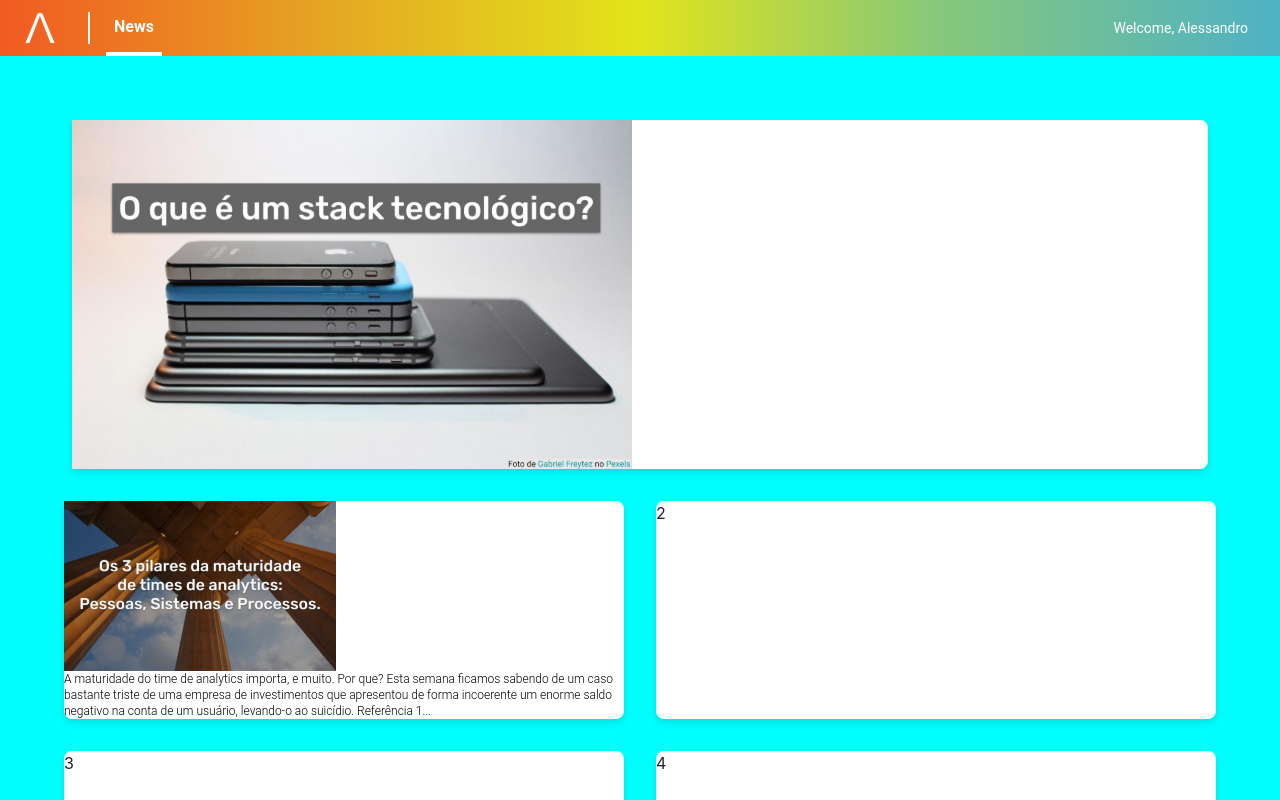
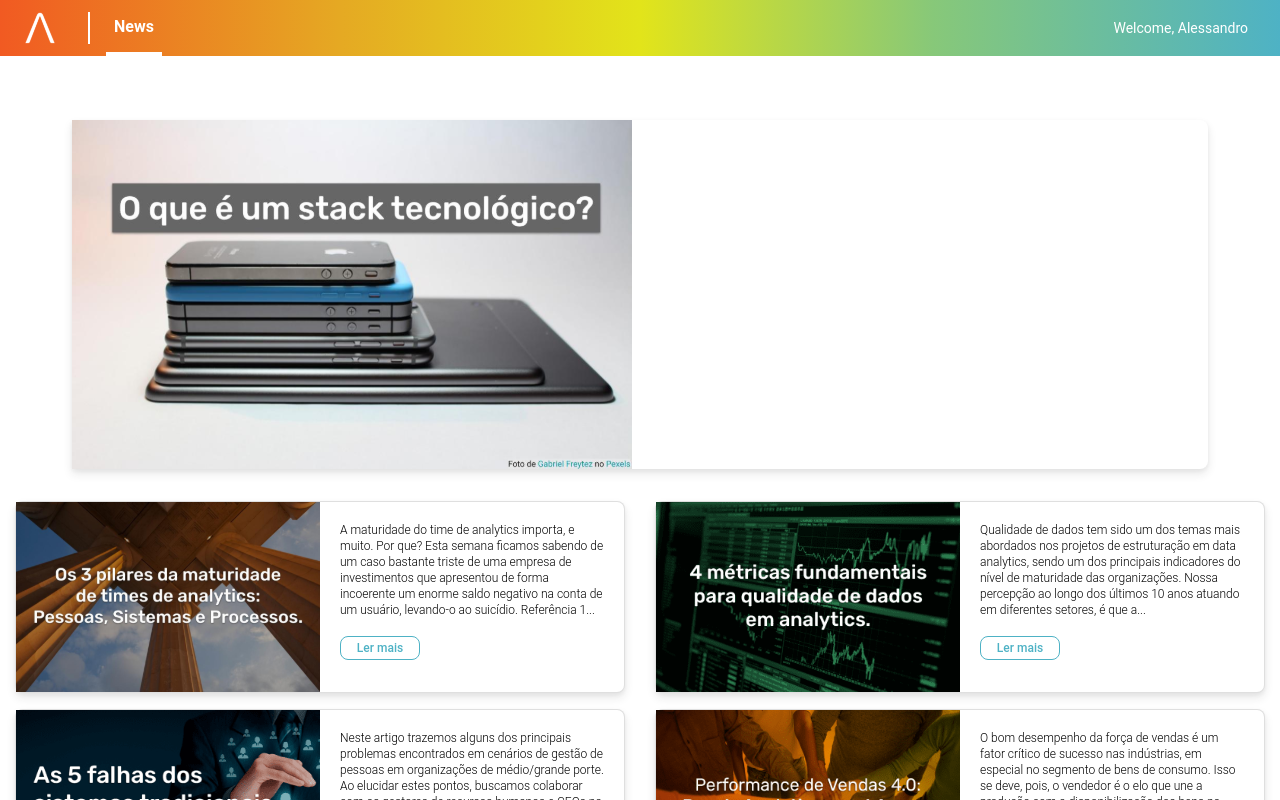
Before and after one commit to AlessandroBarreto/Aquarela-Challenge, a React (Create React App) app: page / in a window 1280 px wide. Shown: the top 800 px of the page. Built offline with nearby package versions, Linux system fonts and the light colour scheme; the HTML template or start-up script is replaced by a standard one.

Commit message:
update subnews card

```diff
--- a/src/App.css
+++ b/src/App.css
@@ -1,7 +1,3 @@
 .App {
-  height: 100vh;
+  height: 100%;
 }
-
-body {
-  background-color: aqua;
-}
--- a/src/App.js
+++ b/src/App.js
@@ -1,17 +1,14 @@
 import React from "react";
 import "./App.css";
 import Header from "./components/Header";
-//import NewsView from "./components/views/NewsView";
-import MainNew from "./components/MainNew";
-import SubNew from "./components/SubNew";
-import Footer from "./components/Footer"
+import NewsView from "./components/views/NewsView";
+import Footer from "./components/Footer";
 
 const App = () => {
   return (
-    <div className="App" >
+    <div className="App">
       <Header />
-      <MainNew />
-      <SubNew />
+      <NewsView />
       <Footer />
     </div>
   );
--- a/src/components/Footer/index.jsx
+++ b/src/components/Footer/index.jsx
@@ -4,13 +4,11 @@ import Navbar from 'react-bootstrap/Navbar'
 
 const Footer = () => {
   return (
-    <div>
       <Navbar sticked="bottom" className="footer">
         <Navbar.Text className="text" style={{color: "#FFFFFF"}} >
           Copyright © 2020 Aquarela Inovação Tecnológica do Brasil S.A. - all rights reserved
         </Navbar.Text>
       </Navbar>
-    </div>
   );
 };
 
--- a/src/components/SubNew/index.jsx
+++ b/src/components/SubNew/index.jsx
@@ -1,21 +1,27 @@
 import React from "react";
 import "./styles.css";
-//import { Card, Button } from "react-bootstrap";
-import subNew1 from "../../assets/subNew1.svg";
+import { Row, Col, Button, Card } from "react-bootstrap";
 
-const SubNew = () => {
+
+const SubNew = (props) => {
   return (
-    <div className="flex-containerSN">
-      <div className="flexSN-item">
-        <img src={subNew1} alt="" />
-        <p>A maturidade do time de analytics importa, e muito. Por que? Esta semana ficamos sabendo de um caso bastante triste de uma empresa de investimentos que apresentou de forma incoerente um enorme saldo negativo na conta de um usuário, levando-o ao suicídio. Referência 1...</p>
-      </div>
-      <div className="flexSN-item">2</div>
-      <div className="flexSN-item">3</div>
-      <div className="flexSN-item">4</div>
-      <div className="flexSN-item">5</div>
-      <div className="flexSN-item">6</div>
-    </div>
+    <Card className="newsCard">
+      <Row noGutters={true}>
+        <Col sm={6}>
+          <img src={props.img} className="subNewImage" />
+        </Col>
+        <Col sm={6}>
+          <Card.Body>
+            <Card.Text className="cardText">
+              {props.description}
+            </Card.Text>
+            <button className="newsCardButton">
+              Ler mais
+            </button>
+          </Card.Body>
+        </Col>
+      </Row>
+    </Card>
   );
 };
 
--- a/src/components/SubNew/styles.css
+++ b/src/components/SubNew/styles.css
@@ -5,17 +5,24 @@
   align-items: center;
 }
 
-.flexSN-item {
-  width: 560px;
-  height: 218px;
+.newsCard {
   background: #ffffff;
   box-shadow: 0px 2px 4px rgba(41, 41, 39, 0.05),
     0px 5px 10px rgba(41, 41, 39, 0.1);
   border-radius: 8px;
-  margin: 16px;
+
+  min-width: 560px;
+  max-height: 218px;
 }
 
-p {
+.subNewImage {
+  width: 100%;
+  max-height: 218px;
+  object-fit: cover;
+  height: 100%;
+}
+
+.cardText {
   font-family: Roboto;
   font-style: normal;
   font-weight: 300;
@@ -23,3 +30,19 @@ p {
   line-height: 16px;
   color: #000000;
 }
+
+.newsCardButton {
+  background: #ffffff;
+  border: 1px solid #4eb2c5;
+  box-sizing: border-box;
+  border-radius: 8px;
+  font-family: Roboto;
+  font-style: normal;
+  font-weight: 500;
+  font-size: 12px;
+  line-height: 14px;
+  text-align: center;
+  width: 80px;
+  height: 24px;
+  color: #4eb2c5;
+}
--- a/src/components/views/NewsView.jsx
+++ b/src/components/views/NewsView.jsx
@@ -1,9 +1,23 @@
 import React from "react";
+import MainNew from "../MainNew";
+import SubNew from "../SubNew";
+import { subNews } from "../../mocks/news";
+import { Container, Col, Row } from "react-bootstrap";
+import "./styles.css";
 
 const NewsView = () => {
   return (
-    <section style={{ backgroundColor: "black", height: "100%" }}>
-      <div>hahahahaha</div>
+    <section style={{ height: "100%" }}>
+      <MainNew />
+      <Container fluid>
+        <Row>
+          {subNews.map((subNew) => (
+            <Col lg={6} sm={12} className="subNewCol">
+              <SubNew img={subNew.img} description={subNew.description} />
+            </Col>
+          ))}
+        </Row>
+      </Container>
     </section>
   );
 };
--- /dev/null
+++ b/src/components/views/styles.css
@@ -0,0 +1,3 @@
+.subNewCol {
+    margin-top: 16px;
+}
--- /dev/null
+++ b/src/mocks/news.js
@@ -0,0 +1,54 @@
+//import mainNewImage from "../../assets/mainNew.svg"
+import subNew1 from "../assets/subNew1.svg"
+import subNew2 from "../assets/subNew2.svg"
+import subNew3 from "../assets/subNew3.svg"
+import subNew4 from "../assets/subNew4.svg"
+import subNew5 from "../assets/subNew5.svg"
+import subNew6 from "../assets/subNew6.svg"
+
+const subNews = [
+    {
+        img:subNew1,
+        description:'A maturidade do time de analytics importa, e muito. Por que? Esta semana ficamos sabendo de um caso bastante triste de uma empresa de investimentos que apresentou de forma incoerente um enorme saldo negativo na conta de um usuário, levando-o ao suicídio. Referência 1...',
+        author: 'Joni Hoppen',
+        date: 'jul 17, 2020',
+        readMoreUrl: 'https://facebook.com'
+    },
+    {
+        img:subNew2,
+        description:'Qualidade de dados tem sido um dos temas mais abordados nos projetos de estruturação em data analytics, sendo um dos principais indicadores do nível de maturidade das organizações. Nossa percepção ao longo dos últimos 10 anos atuando em diferentes setores, é que a...',
+        author: 'Joni Hoppen',
+        date: 'jul 17, 2020',
+        readMoreUrl: 'https://facebook.com'
+    },
+    {
+        img:subNew3,
+        description:'Neste artigo trazemos alguns dos principais problemas encontrados em cenários de gestão de pessoas em organizações de médio/grande porte. Ao elucidar estes pontos, buscamos colaborar com os gestores de recursos humanos e CEOs na busca de uma solução que aumente o...',
+        author: 'Joni Hoppen',
+        date: 'jul 17, 2020',
+        readMoreUrl: 'https://facebook.com'
+    },
+    {
+        img:subNew4,
+        description:'O bom desempenho da força de vendas é um fator crítico de sucesso nas indústrias, em especial no segmento de bens de consumo. Isso se deve, pois, o vendedor é o elo que une a produção com a disponibilização dos bens no mercado. Elevar o nível de desempenho do time de...',
+        author: 'Joni Hoppen',
+        date: 'jul 17, 2020',
+        readMoreUrl: 'https://facebook.com'
+    },
+    {
+        img:subNew5,
+        description:'Já não é mais novidade que sistemas de precificação dinâmica - e inteligente - têm roubado a cena em muitos segmentos do mercado e da indústria, começando pelo e-commerce (que já nasceu digital). Podemos afirmar com elevado grau de confiança, assim como é discutido...',
+        author: 'Joni Hoppen',
+        date: 'jul 17, 2020',
+        readMoreUrl: 'https://facebook.com'
+    },
+    {
+        img:subNew6,
+        description:'Em nossa visão como desenvolvedores de tecnologia para educação, Aquarela e Studos, entendemos que o uso intensivo de tecnologias de informação e inteligência artificial nos processos educacionais se farão cada vez mais presentes. Este novo cenário ocorre tanto do...',
+        author: 'Joni Hoppen',
+        date: 'jul 17, 2020',
+        readMoreUrl: 'https://facebook.com'
+    },
+]
+
+export {subNews}
```
